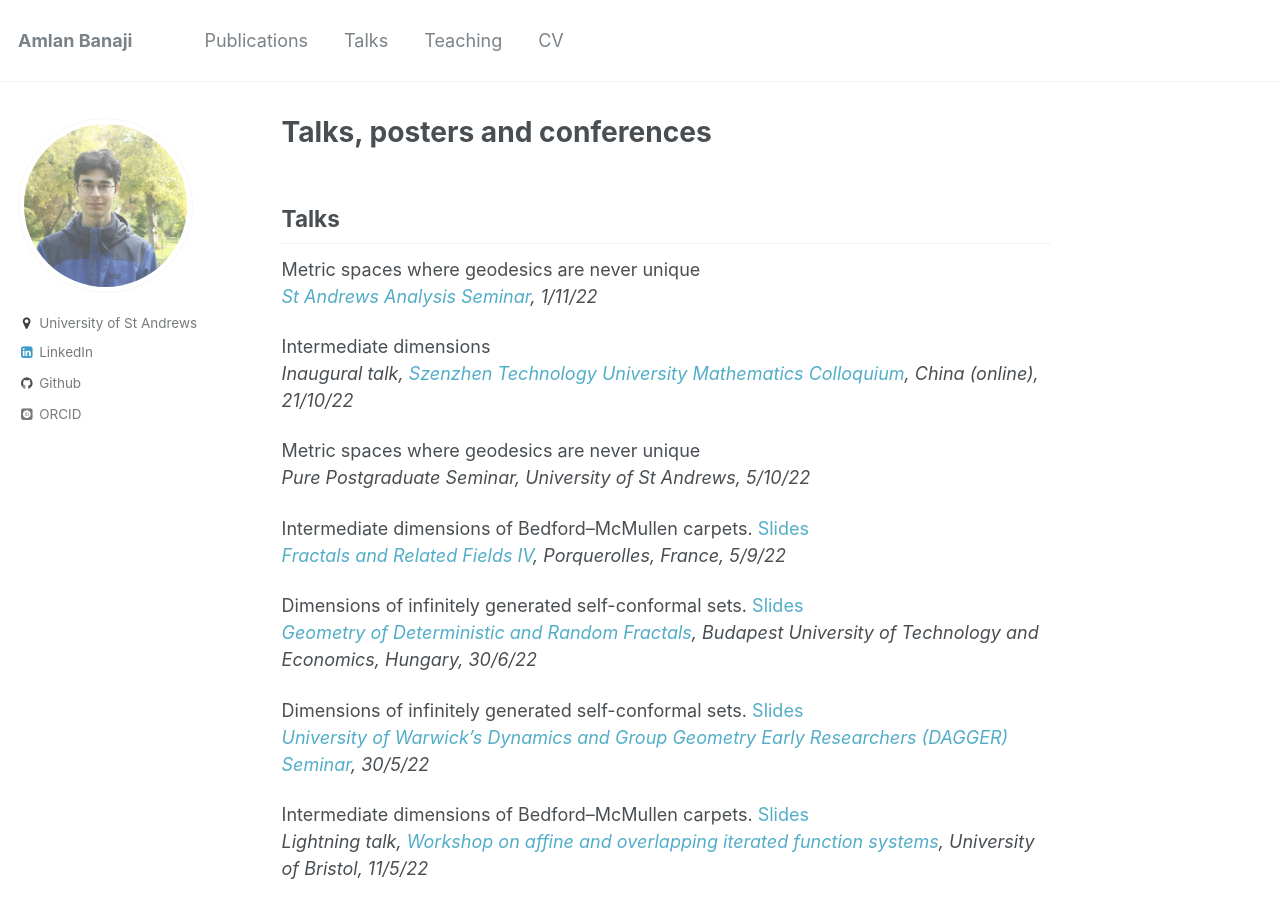
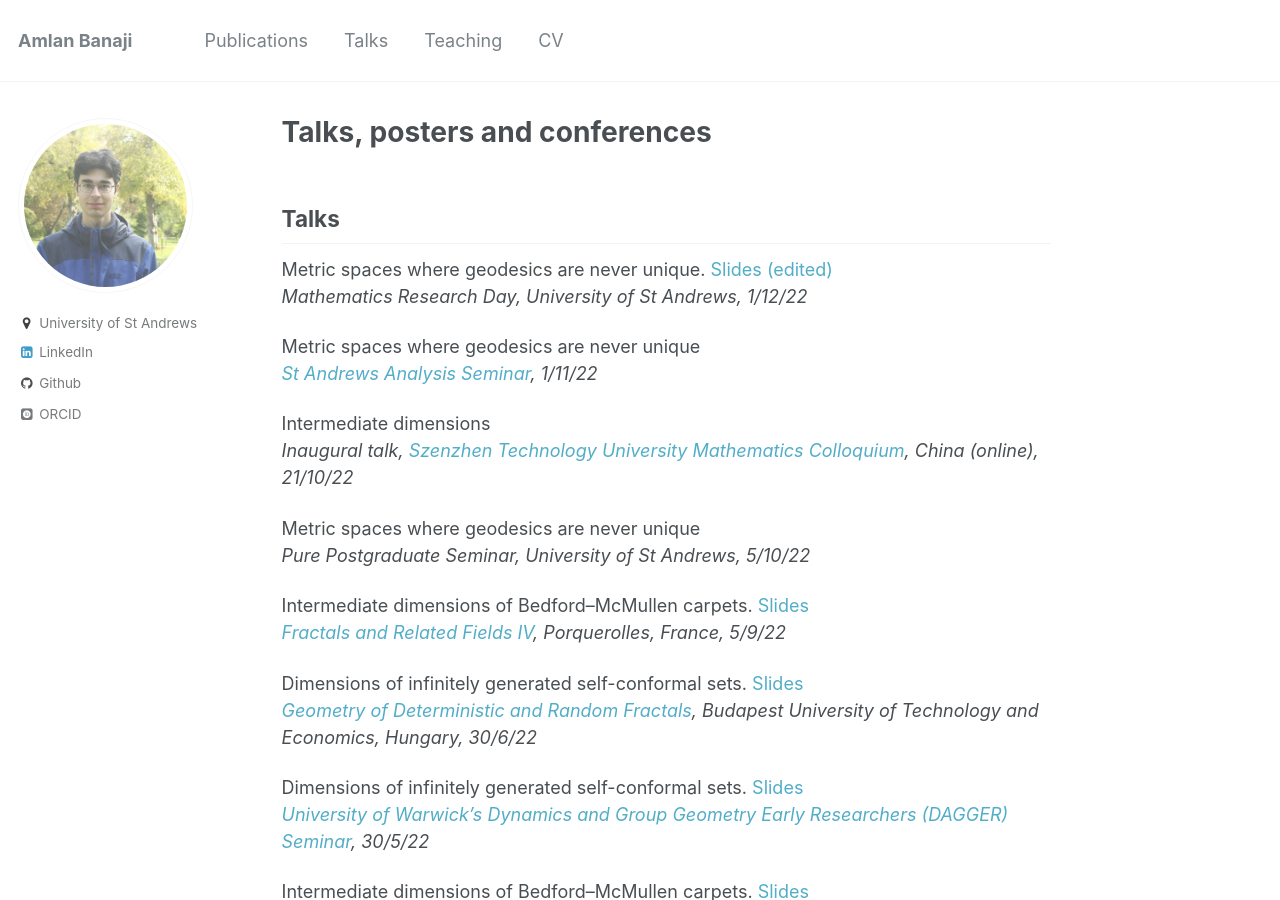
Before and after one commit to amlan-banaji/amlan-banaji.github.io, a Jekyll site: the page built from _pages/talks.md, in a window 1280 px wide and 900 px high. Built offline with Jekyll 4.4.1, drawn with Linux system fonts in a browser that asks for light colours; some web fonts are replaced.

Commit message:
research day talk

```diff
--- a/_pages/talks.md
+++ b/_pages/talks.md
@@ -5,6 +5,9 @@ author_profile: true
 ---
 
 ## Talks
+
+Metric spaces where geodesics are never unique. [Slides (edited)](https://amlan-banaji.github.io/files/Geodesics2022.pdf)
+*Mathematics Research Day, University of St Andrews, 1/12/22*
 
 Metric spaces where geodesics are never unique
 *[St Andrews Analysis Seminar](http://www-maths.mcs.st-andrews.ac.uk/pg/pure/Analysis/seminars.html), 1/11/22*
```
Also changed, not shown: 2 other files.
